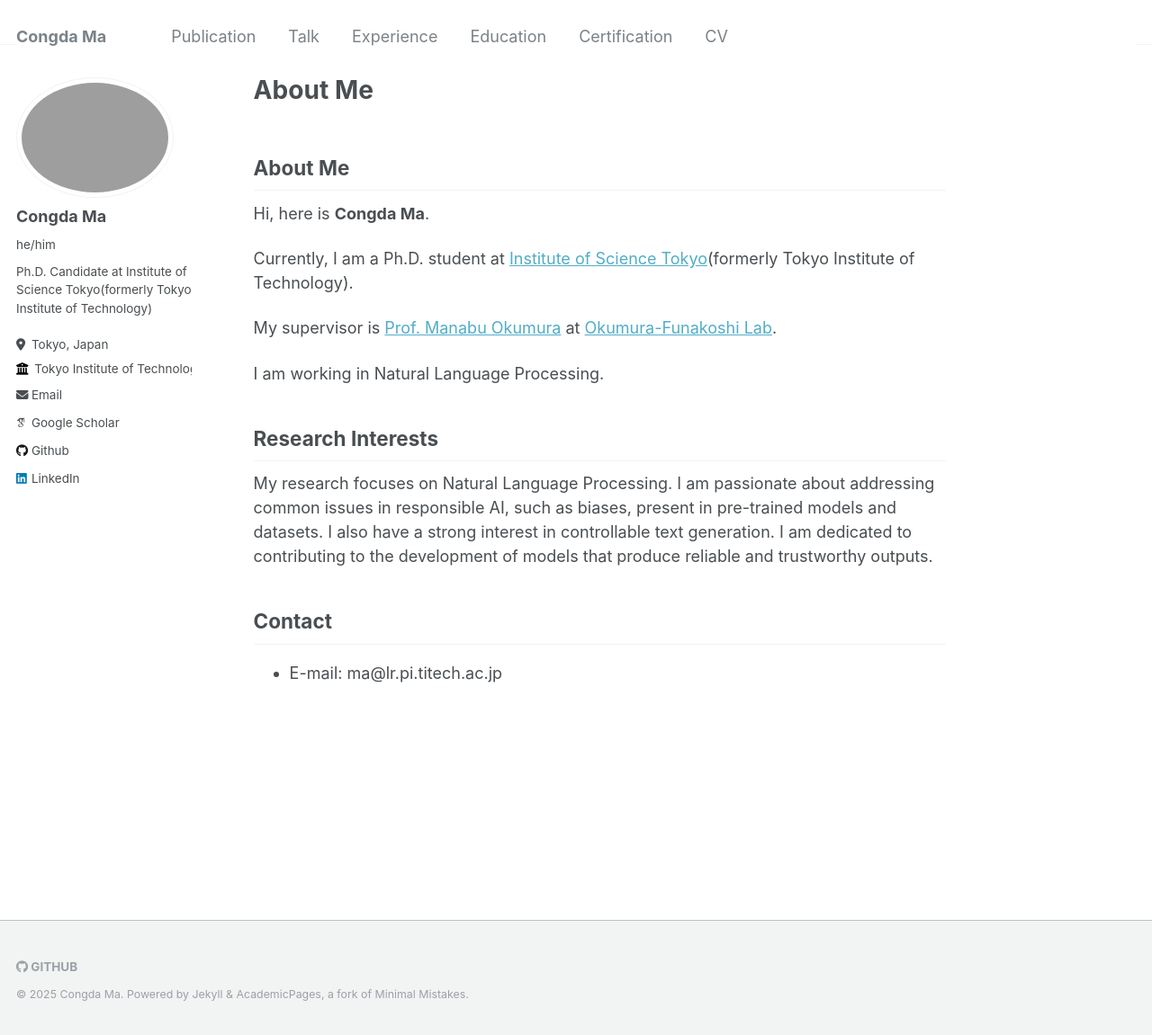
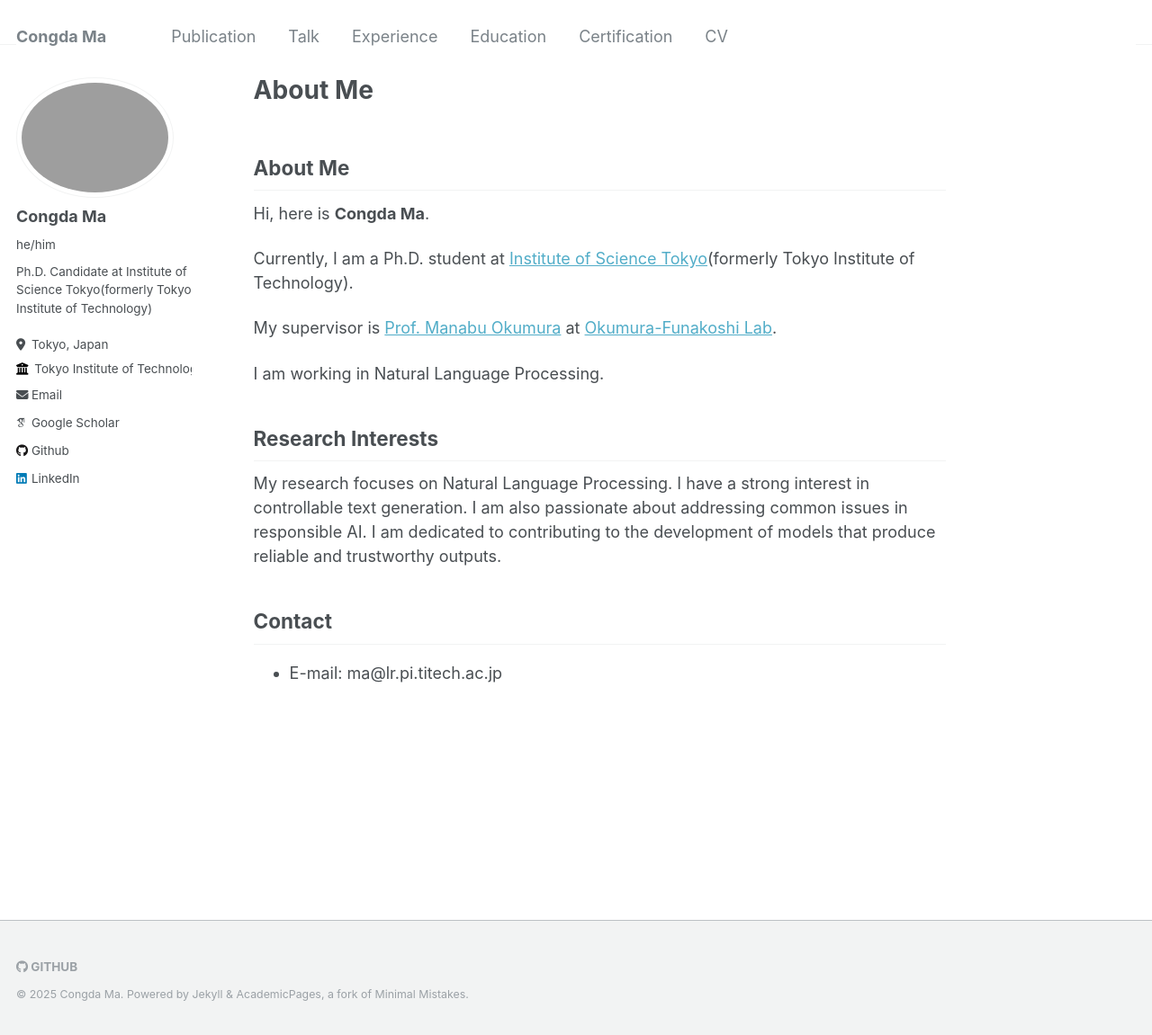
Before and after one commit to derrickmaa/derrickmaa.github.io, a Jekyll site: the page built from _pages/about.md, in a window 1280 px wide and 1151 px high. Shown: the whole window at 90% size. Built offline with Jekyll 4.4.1, drawn with Linux system fonts in a browser that asks for light colours; some web fonts are replaced.

Commit message:
Update about.md

```diff
--- a/_pages/about.md
+++ b/_pages/about.md
@@ -20,8 +20,8 @@ I am working in Natural Language Processing.
 ## Research Interests
 
 My research focuses on Natural Language Processing.
-I am passionate about addressing common issues in responsible AI, such as biases, present in pre-trained models and datasets.
-I also have a strong interest in controllable text generation.
+I have a strong interest in controllable text generation.
+I am also passionate about addressing common issues in responsible AI.
 I am dedicated to contributing to the development of models that produce reliable and trustworthy outputs.
 
 
```
